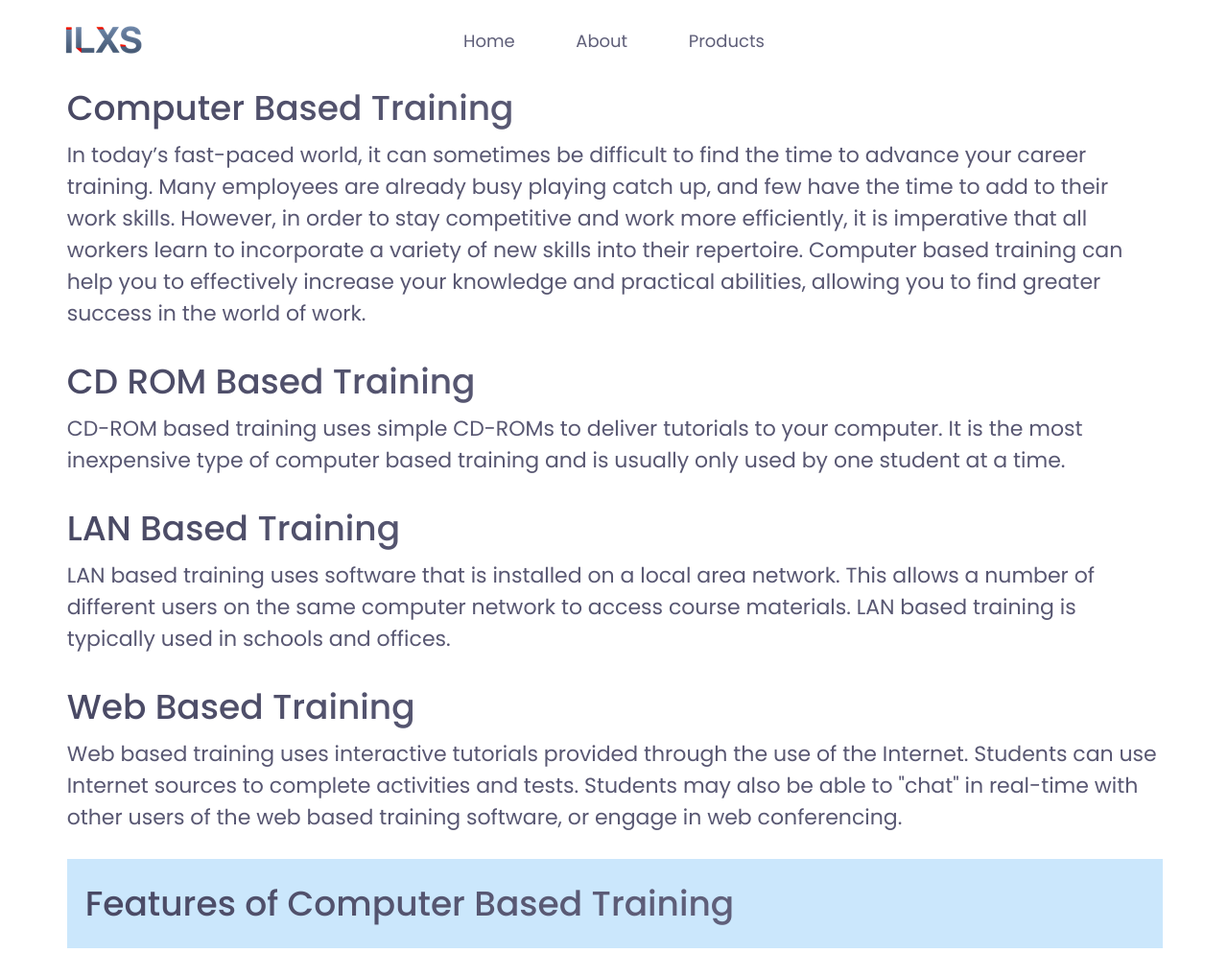
After one commit to surajpp/ilxs.in, a PHP site: page /cbt.html in a window 1280 px wide. The commit adds this page. Shown: the whole page at 96% size. Run offline with PHP 8.4, Linux system fonts and the light colour scheme.

Commit message:
Add files via upload

```diff
--- a/about.html
+++ b/about.html
@@ -24,7 +24,7 @@
 			<nav>
 				<ul class="nav-links">
 					<li><a class="nav-link" href="./index.html">Home</a></li>
-					<li><a class="nav-link" href="./about.html">About</a></li>
+
 					<li><a class="nav-link" href="./product.html">Products</a></li>
 					<li><a class="nav-link" href="./contact.html">Contact</a></li>
 				</ul>
--- /dev/null
+++ b/cbt.html
@@ -0,0 +1,136 @@
+<!DOCTYPE html>
+<html lang="en">
+	<head>
+		<meta charset="UTF-8" />
+		<meta name="viewport" content="width=device-width, initial-scale=1.0" />
+		<meta http-equiv="X-UA-Compatible" content="ie=edge" />
+		<link
+			href="https://fonts.googleapis.com/css?family=Poppins:400,500&display=swap"
+			rel="stylesheet"
+		/>
+		<link rel="stylesheet" href="./style.css" />
+		<title>Products </title>
+		<style>
+.collapsible {
+  background-color: #2196f33b;
+  color: white;
+  cursor: pointer;
+  padding: 18px;
+  width: 100%;
+  border: none;
+  text-align: left;
+  outline: none;
+  font-size: 15px;
+}
+
+.active, .collapsible:hover {
+
+}
+
+.content {
+  padding: 0 18px;
+  display: none;
+  width: 100%;
+  overflow: hidden;
+  background-color: #f1f1f1;
+}
+</style>
+	</head>
+	<body>
+		<header>
+			<div class="logo-container" >
+				<img src="./img/Logo-ilxs_V4.png" alt="logo" />
+				<!--<h4 class="logo" href="./index.html">ilxs</h4>-->
+			</div>
+			<div class="cart"><!--
+				<img src="./img/cart.svg" alt="cart" />-->
+			</div>
+			<br> </br>
+			<nav>
+				<ul class="nav-links">
+					<li><a class="nav-link" href="./index.html">Home</a></li>
+					<li><a class="nav-link" href="./about.html">About</a></li>
+					<li><a class="nav-link" href="./product.html">Products</a></li>
+
+				</ul>
+				</nav>
+			<div class="cart"><!--
+				<img src="./img/cart.svg" alt="cart" />-->
+			</div>
+			<br> </br>
+			<div class="logo-container" >
+				<!--img src="./img/MKI.png" alt="logo" />
+				<h4 class="logo" >Make In India</h4-->
+			</div>
+		</header>
+
+		<main>
+			<section class="presentation">
+				<div class="introduction">
+					<div  class="intro-text" >
+						<h2>Computer Based Training</h2>
+						<p>
+							In today’s fast-paced world, it can sometimes be difficult to find the time to advance your career training. Many employees are already busy playing catch up, and few have the time to add to their work skills. However, in order to stay competitive and work more efficiently, it is imperative that all workers learn to incorporate a variety of new skills into their repertoire. Computer based training can help you to effectively increase your knowledge and practical abilities, allowing you to find greater success in the world of work.
+						</p>
+						<br>
+						<h2>CD ROM Based Training</h2>
+						<p>
+							 CD-ROM based training uses simple CD-ROMs to deliver tutorials to your computer. It is the most inexpensive type of computer based training and is usually only used by one student at a time.
+						</p>
+						<br>
+						<h2>LAN Based Training</h2>
+						<p>
+							LAN based training uses software that is installed on a local area network. This allows a number of different users on the same computer network to access course materials. LAN based training is typically used in schools and offices.						</p>
+						<br>
+
+						<h2>Web Based Training</h2>
+						<p>
+							Web based training uses interactive tutorials provided through the use of the Internet. Students can use Internet sources to complete activities and tests. Students may also be able to "chat" in real-time with other users of the web based training software, or engage in web conferencing.
+						</p>
+						<br>
+						<button type="button" class="collapsible"><h2>Features of Computer Based Training</h2></button>
+						<div class="content">
+						<p>
+							<li>interactive tutorials</li>
+							<li>glossaries of important terms</li>
+							<li>pop-up instructions</li>
+							<li>real life examples</li>
+							<li>instructional graphics</li>
+							<li>instructional video and audio</li>
+							<li>tests and quizzes</li>
+													</p>
+													<br>
+						</div>
+						</div>
+					</div><!--
+					<div class="cta">
+						<button class="cta-select">IETM</button>
+						<button class="cta-select">Documentation</button>
+						<button class="cta-select">S1000D</button>
+
+					</div>-->
+				</div>
+				<!--
+				<div class="cover">
+					<img src="./img/matebook.png" alt="matebook" />
+					<img src="./img/snow.jpg" alt="matebook" />
+				</div>-->
+			</section>
+			<script>
+			var coll = document.getElementsByClassName("collapsible");
+			var i;
+
+			for (i = 0; i < coll.length; i++) {
+			  coll[i].addEventListener("click", function() {
+				this.classList.toggle("active");
+				var content = this.nextElementSibling;
+				if (content.style.display === "block") {
+				  content.style.display = "none";
+				} else {
+				  content.style.display = "block";
+				}
+			  });
+			}
+			</script>
+		</main>
+	</body
--- a/product.html
+++ b/product.html
@@ -25,7 +25,7 @@
 				<ul class="nav-links">
 					<li><a class="nav-link" href="./index.html">Home</a></li>
 					<li><a class="nav-link" href="./about.html">About</a></li>
-					<li><a class="nav-link" href="./product.html">Products</a></li>
+
 					<li><a class="nav-link" href="./contact.html">Contact</a></li>
 				</ul>
 				</nav>
@@ -56,7 +56,7 @@
 						<br>
 						<h2>CBT</h2>
 						<p>
-							Computer-based training (CBT) is any course of instruction whose primary means of delivery is a computer. A CBT course (sometimes called courseware ) may be delivered via a software product installed on a single computer, through a corporate or educational intranet, or over the Internet as Web-based training. ilxs develops the CBT software as per customer requirement.
+							Computer-based training (CBT) is any course of instruction whose primary means of delivery is a computer. A CBT course (sometimes called courseware) may be delivered via a software product installed on a single computer, through a corporate or educational intranet, or over the Internet as Web-based training. ilxs develops the CBT software as per customer requirement.
 						</p>
 					</div><!--
 					<div class="cta">
--- a/style.css
+++ b/style.css
@@ -1,5 +1,5 @@
 * {
-	margin: 0px;
+	margin: 1px;
 	padding: 0px;
 	box-sizing: border-box;
 }
@@ -17,6 +17,7 @@ header {
 	height: 10vh;
 	margin: auto;
 	align-items: center;
+
 }
 
 .logo-container,
@@ -53,7 +54,7 @@ nav {
 	display: flex;
 	width: 90%;
 	margin: auto;
-	min-height: 80vh;
+	min-height: 75vh;
 	align-items: center;
 }
 .introduction {
@@ -65,6 +66,16 @@ nav {
 	background: linear-gradient(to right, #494964, #6f6f89);
 	-webkit-background-clip: text;
 	-webkit-text-fill-color: transparent;
+	text-align: left;
+}
+.intro-text h2 {
+	font-size: 36px;
+	font-weight: 500;
+	background: linear-gradient(to right, #494964, #6f6f89);
+	-webkit-background-clip: text;
+	-webkit-text-fill-color: transparent;
+	color: #585772;
+	text-align: left;
 }
 .intro-text p {
 	margin-top: 5px;
@@ -75,11 +86,11 @@ nav {
 	padding: 50px 0px 0px 0px;
 }
 .cta-select {
-	border: 2px solid #c36cbb;
+	border: 2px solid #888;
 	background: transparent;
-	color: #c36cbb;
-	width: 150px;
-	height: 50px;
+	color: rgb(84 106 135);
+	width: 135px;
+	height: 40px;
 	cursor: pointer;
 	font-size: 16px;
 }
@@ -91,17 +102,19 @@ nav {
 	font-size: 16px;
 	border: none;
 	color: white;
-	margin: 30px 0px 0px 30px;
+	margin: 30px 5px 5px 30px;
 }
 
 .cover {
 	flex: 1;
 	display: flex;
 	justify-content: center;
-	height: 60vh;
+	height: 100%;
+	position: relative;
 }
 .cover img {
 	height: 100%;
+	width: 100%;
 	filter: drop-shadow(0px 5px 3px black);
 	animation: drop 1.5s ease;
 }
@@ -109,7 +122,7 @@ nav {
 	flex: 1;
 	display: flex;
 	justify-content: center;
-
+	position: relative;
 }
 .coverspot img {
 	height: 100%;
@@ -144,6 +157,7 @@ nav {
 	justify-content: space-around;
 	position: absolute;
 	right: 20%;
+
 }
 
 .form-control {
@@ -221,6 +235,8 @@ nav {
 	background-repeat:no-repeat;
 }
 
+
+
 @keyframes drop {
 	0% {
 		opacity: 0;
@@ -251,7 +267,6 @@ nav {
 		padding: 10px 0px 0px 0px;
 	}
 	.laptop-select {
-		bottom: 5%;
 		right: 50%;
 		width: 50%;
 		transform: translate(50%, 5%);
```
Also changed, not shown: contact.html (+10 -8 lines), documentation.html (added, +127 -0 lines), handler.php (+23 -16 lines), ietm.html (added, +149 -0 lines), index.html (+6 -9 lines), img/IETM_Home.png (added), src/ReCaptchaValidator.php (line endings or trailing spaces), src/index.php (line endings or trailing spaces).
